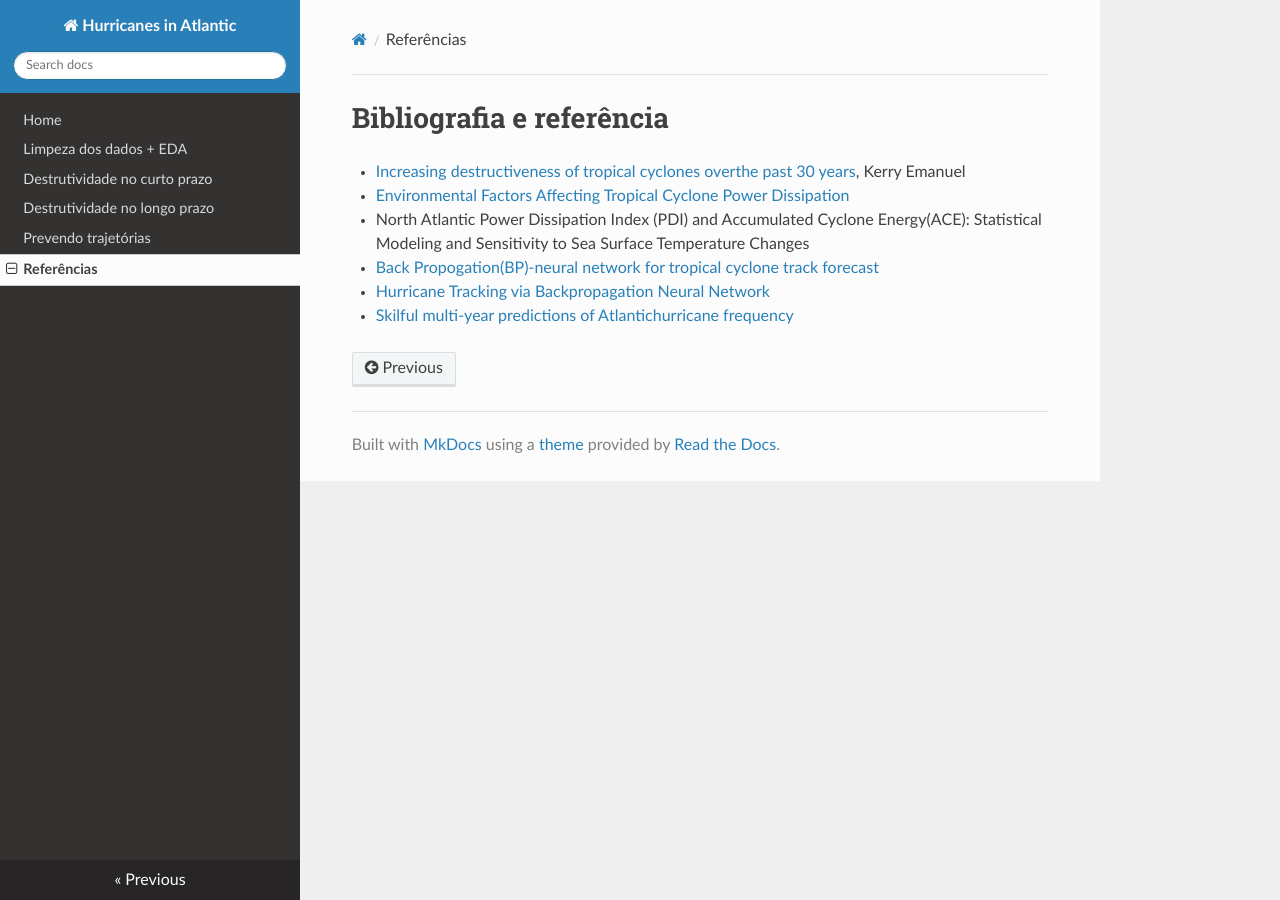
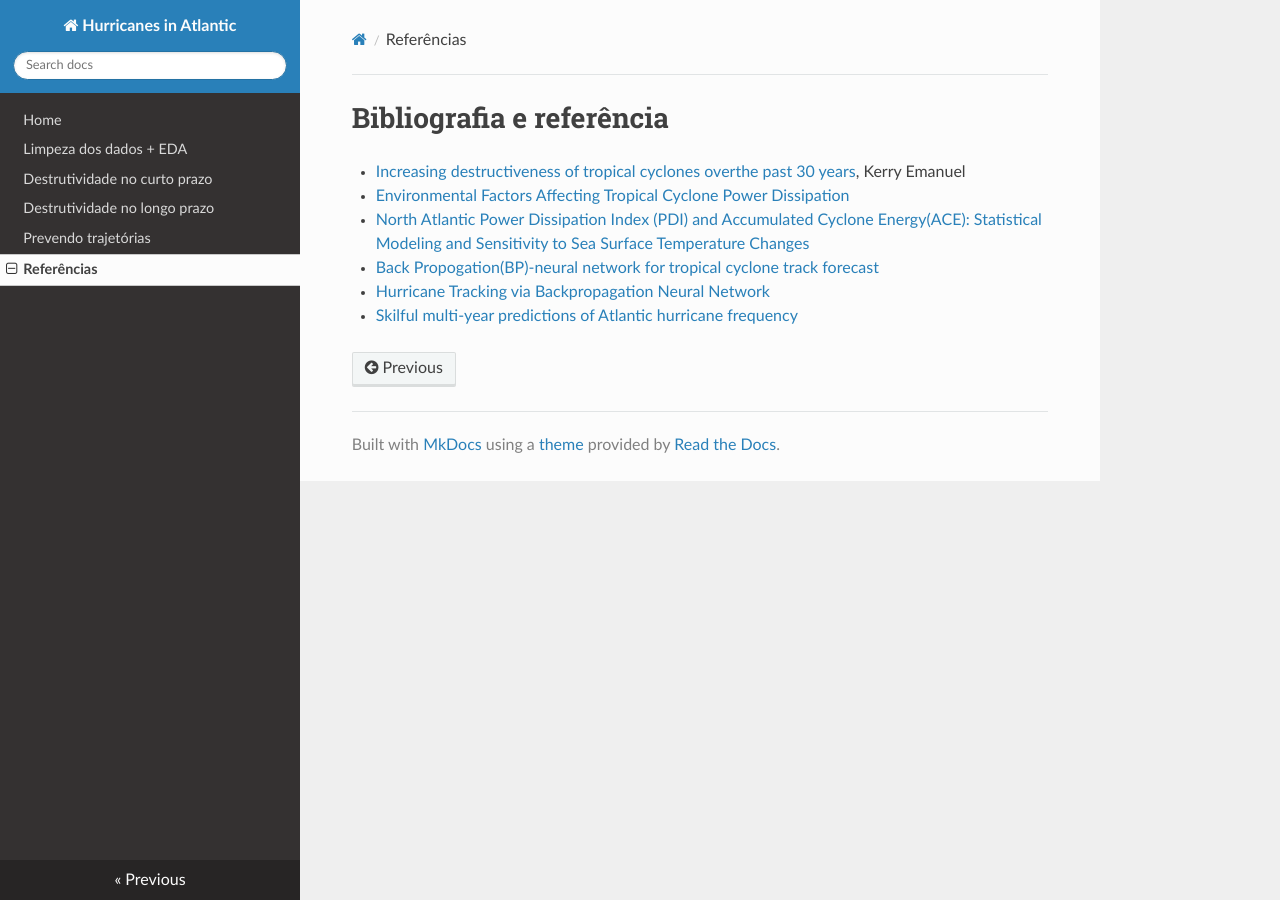
Before and after one commit to reneroliveira/Hurricane_Project, an MkDocs documentation site: the page built from docs/bib.md, in a window 1280 px wide. Built offline with MkDocs 1.6.1, drawn with Linux system fonts in a browser that asks for light colours; nearby versions of some CDN libraries.

Commit message:
typo e novo link

```diff
--- a/docs/bib.md
+++ b/docs/bib.md
@@ -2,7 +2,7 @@
 
 - [Increasing destructiveness of tropical cyclones overthe past 30 years](ftp://texmex.mit.edu/pub/emanuel/PAPERS/NATURE03906.pdf), Kerry Emanuel
 - [Environmental Factors Affecting Tropical Cyclone Power Dissipation](ftp://texmex.mit.edu/pub/emanuel/PAPERS/Factors.pdf)
-- North Atlantic Power Dissipation Index (PDI) and Accumulated Cyclone Energy(ACE): Statistical Modeling and Sensitivity to Sea Surface Temperature Changes
+- [North Atlantic Power Dissipation Index (PDI) and Accumulated Cyclone Energy(ACE): Statistical Modeling and Sensitivity to Sea Surface Temperature Changes](https://journals.ametsoc.org/jcli/article/25/2/625/33791/North-Atlantic-Power-Dissipation-Index-PDI-and)
 - [Back Propogation(BP)-neural network for tropical cyclone track forecast](https://ieeexplore.ieee.org/document/5981095)
 - [Hurricane Tracking via Backpropagation Neural Network](https://ieeexplore.ieee.org/document/487576)
-- [Skilful multi-year predictions of Atlantichurricane frequency](https://www.nature.com/articles/ngeo1004)
+- [Skilful multi-year predictions of Atlantic hurricane frequency](https://www.nature.com/articles/ngeo1004)
```
